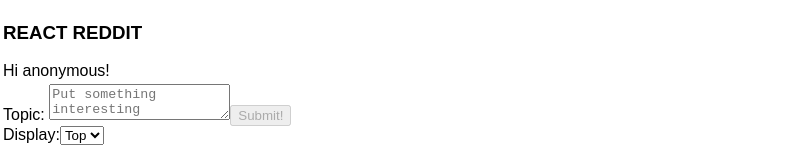
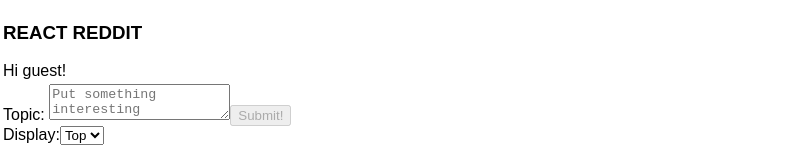
Before and after one commit to joriguzman/react-reddit, a React (Create React App) app: page / in a window 1280 px wide. Shown: the top 160 px of the page, without its empty margins (0-800 px from the left). Built offline with nearby package versions, Linux system fonts and the light colour scheme.

Commit message:
Moved username to withDataStore HOC

```diff
--- a/src/App.js
+++ b/src/App.js
@@ -6,31 +6,23 @@ import SubmitTopicForm from './SubmitTopicForm';
 import TopicList from './TopicList';
 
 const title = 'REACT REDDIT';
-const username = 'anonymous';
 
 // Top-level component of the app
 class App extends Component {
     static propTypes = {
         topics: PropTypes.array.isRequired,
         api: PropTypes.object.isRequired,
-        displayType: PropTypes.string.isRequired
+        displayType: PropTypes.string.isRequired,
+        username: PropTypes.string.isRequired
     }
 
     static defaultProps = {
-        displayType: 'Top'
-    }
-
-    constructor(props) {
-        super(props);
-        this.state = {
-            username: username
-        };
+        displayType: 'Top',
+        username: 'guest'
     }
 
     render() {
-        const { username } = this.state;
-        const { topics, displayType, api } = this.props;
-
+        const { topics, displayType, api, username } = this.props;
         return (
             <div>
                 <table className="main">
--- a/src/TopicUtil.js
+++ b/src/TopicUtil.js
@@ -1,4 +1,4 @@
-const getSortedTopics = comparison => // TODO Put numberOfItemsLast
+const getSortedTopics = comparison =>
     topics => {
         const sortedTopics = [...topics].sort(comparison);
         return sortedTopics;
@@ -9,10 +9,6 @@ const compareTopicVotes = (topicA, topicB) => {
 };
 
 const getTopicsSortedByVotes = getSortedTopics(compareTopicVotes);
-const getTop20TopicsSortedByVotes = (topics) => {
-    const sortedTopics = getTopicsSortedByVotes(topics);
-    return sortedTopics.slice(0, 20);
-};
 
 const getNewTopicId = (topics) => {
     const maxTopicId = topics.map(topic => topic.topicId)
@@ -29,7 +25,8 @@ const replaceTopic = (topics, newTopic) => {
 
 const TopicUtil = {
     getTop20TopicsSortedByVotes(topics) {
-        return getTop20TopicsSortedByVotes(topics);
+        const sortedTopics = getTopicsSortedByVotes(topics);
+        return sortedTopics.slice(0, 20);
     },
 
     getAllTopicsSortedByVotes(topics) {
@@ -49,13 +46,13 @@ const TopicUtil = {
         return newTopics;
     },
 
-    // Create new copy of topics with vote added to topic. Don't mutate existing topics.
+    // Create new copy of topics with vote added to topic. It does not mutate existing topics.
     upvoteTopic(topics, topic, username) {
         const newTopic = { ...topic, upvotes: topic.upvotes.concat([{ username }]) };
         return replaceTopic(topics, newTopic);
     },
 
-    // Create new copy of topics with vote added to topic. Don't mutate existing topics.
+    // Create new copy of topics with vote added to topic. It does not mutate existing topics.
     downvoteTopic(topics, topic, username) {
         const newTopic = { ...topic, downvotes: topic.downvotes.concat([{ username }]) };
         return replaceTopic(topics, newTopic);
--- a/src/withDataStore.js
+++ b/src/withDataStore.js
@@ -1,6 +1,8 @@
 import React, { Component } from 'react';
 import TopicUtil from './TopicUtil';
 import loadInitialTopics from './database';
+
+const username = 'guest';
 
 // Higher order component that composes a component and adds data access functions to it.
 // This is the API to the data store.
@@ -12,7 +14,8 @@ const withDataStore = (WrappedComponent) => {
             this.api = { addNewTopic, upvoteTopic, downvoteTopic, changeDisplay };
             this.state = {
                 topics: loadInitialTopics(),
-                displayType: 'Top'
+                displayType: 'Top',
+                username
             };
         }
 
@@ -22,7 +25,6 @@ const withDataStore = (WrappedComponent) => {
             const newTopics = TopicUtil.createTopic(topics, newTopic, username);
             this.setState({ topics: newTopics });
             event.preventDefault();
-            console.log('called addNewTopic');
         }
 
         // Upvotes a topic
@@ -30,7 +32,6 @@ const withDataStore = (WrappedComponent) => {
             const { topics, username } = this.state;
             const newTopics = TopicUtil.upvoteTopic(topics, topic, username);
             this.setState({ topics: newTopics });
-            console.log('called upvoteTopic');
         }
 
         // Downvotes a topic
@@ -38,14 +39,12 @@ const withDataStore = (WrappedComponent) => {
             const { topics, username } = this.state;
             const newTopics = TopicUtil.downvoteTopic(topics, topicId, username);
             this.setState({ topics: newTopics });
-            console.log('called downvoteTopic');
         }
 
-        // Changes display
+        // Changes display to Top / All
         changeDisplay = (event) => {
             this.setState({ displayType: event.target.value });
             event.preventDefault();
-            console.log('called changeDisplay');
         }
 
         render() {
@@ -54,7 +53,7 @@ const withDataStore = (WrappedComponent) => {
                 TopicUtil.getTop20TopicsSortedByVotes(topics) :
                 TopicUtil.getAllTopicsSortedByVotes(topics);
 
-            // The wrapped component uses a new prop 'api' to access data store.
+            // The wrapped component uses 'api' prop to access data store.
             // We only pass through any additional props.
             return <WrappedComponent api={this.api}
                 topics={sortedTopics}
```
